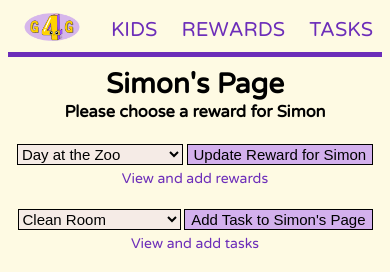
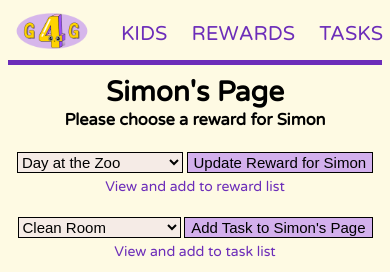
Before and after one commit to casetrait/Project-2-Goodies, a Node server app: page /kids/600000000000000000000007 in a window 390 px wide. Shown: the top 272 px of the page. Run offline with Node 20, Linux system fonts and the light colour scheme; data comes from the database, SQL or seed files in the repository; some libraries are stand-ins or nearby versions.

Commit message:
dimension adjustment for smaller phone

```diff
--- a/views/index.ejs
+++ b/views/index.ejs
@@ -1,7 +1,7 @@
 <%- include('partials/header') %>
 <h1>Welcome to:</h1>
-<img ID="home-image" src="/images/logo.png" width = 300px>
-<p class ="home-text">We provide a tool to help incentivize good behaviors
+<img ID="home-image" src="/images/logo.png" width = 280px>
+<p class ="home-text">We provide a tool to help incentivize good behaviors and habits for children
   through a Behave to Earn (B2E) system. Here are 3 simples steps to get started:</p>
 <ol>
   <li>Navigate to <a href="/kids">Kids</a> page and select your child or add a child</li>
--- a/views/kids/show.ejs
+++ b/views/kids/show.ejs
@@ -15,7 +15,7 @@
     </select>
     <button type="submit">Update Reward for <%= kid.childName %></button>
 </form>
-<a href="/rewards">View and add rewards</a>
+<a href="/rewards">View and add to reward list</a>
 <br><br>
     <!-- task select -->
 <form action="/kids/<%= kid._id %>/tasks" method="POST">
@@ -24,7 +24,7 @@
     </select>
     <button type="submit">Add Task to <%= kid.childName %>'s Page</button>
 </form>
-<a href="/tasks">View and add tasks</a>
+<a href="/tasks">View and add to task list</a>
    <!-- task list -->
    <table id="kid-task-list">
     <thead>
--- a/views/partials/header.ejs
+++ b/views/partials/header.ejs
@@ -12,7 +12,7 @@
 </head>
 <body>
   <nav>
-    <a href="/"><img src="/images/nav-logo.png" width = 70px></a>
+    <a href="/"><img src="/images/nav-logo.png" width = 90px></a>
     <a href="/kids" <%- title === 'All Kids' ? 'class="active"' : '' %>>KIDS</a>
     <a href="/rewards" <%- title === 'All Rewards' ? 'class="active"' : '' %>>REWARDS</a>
     <a href="/tasks" <%- title === 'All Tasks' ? 'class="active"' : '' %>>TASKS</a>
```
